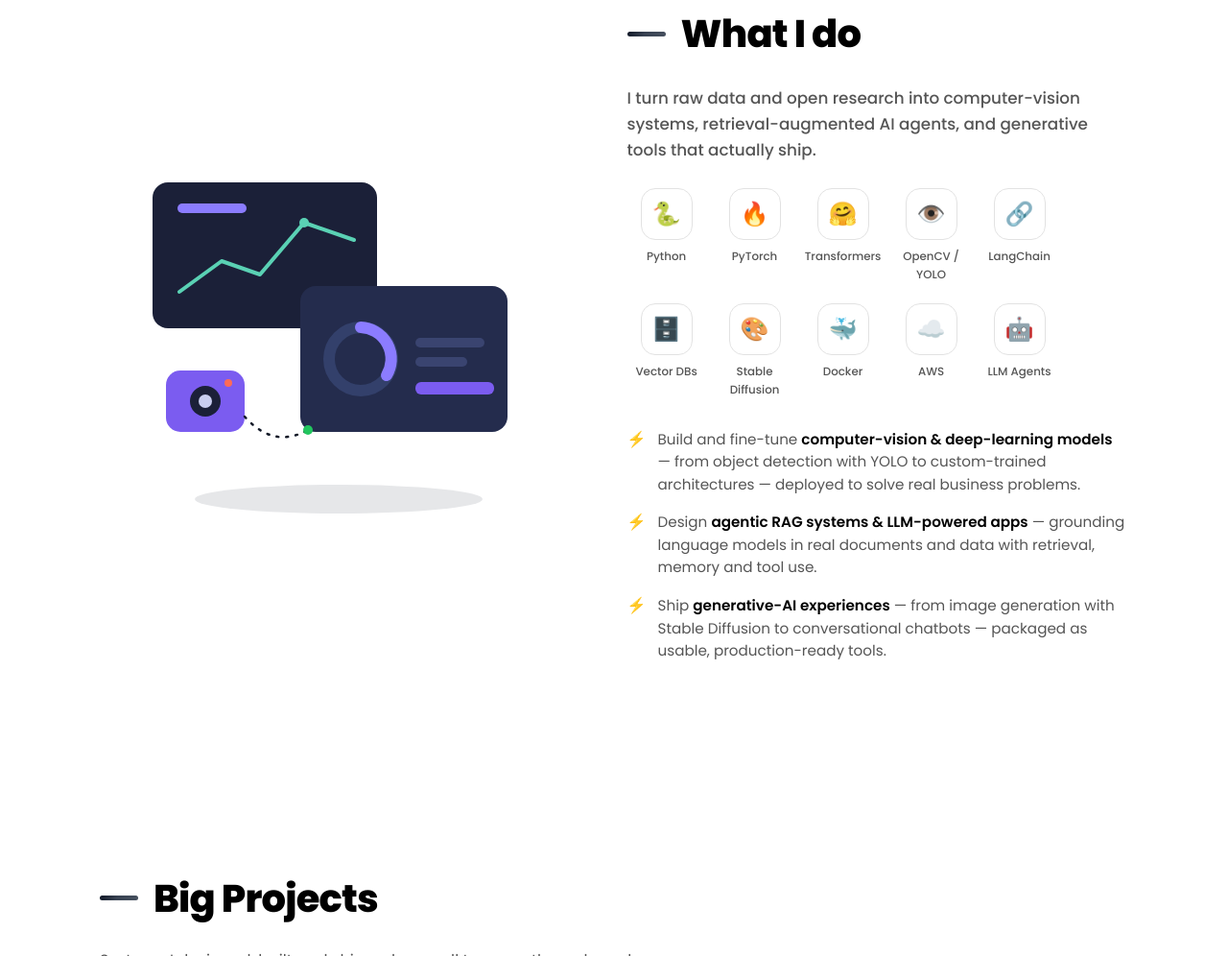
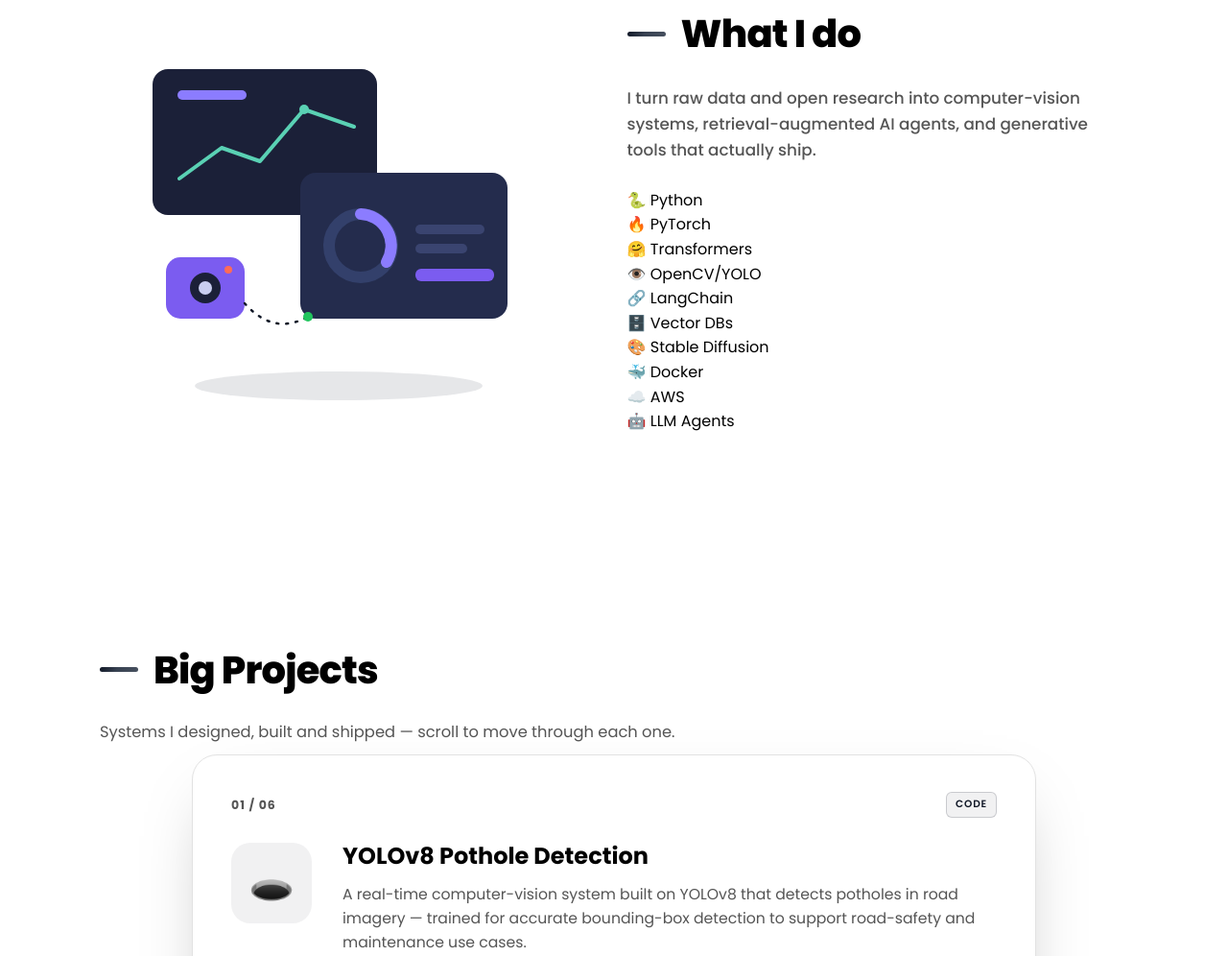
Before and after one commit to alihassan891u-lab/alihassan891u-lab.github.io, a plain HTML site: page index.html in a window 1280 px wide. Shown: the part 1012-2008 px from the top of the page at 96% size. Drawn offline with Linux system fonts and the light colour scheme.

Commit message:
Update portfolio page with approved version

```diff
--- a/index.html
+++ b/index.html
@@ -75,10 +75,7 @@
   </div>
 </section>
 
-<!-- ============ WHAT I DO ============ -->
-<!-- REGENERATE: icon-grid tiles (pick 8-10 tools/skills matching the person's niche, with fitting emoji),
-     the 3 do-bullets (rewrite around their actual work), and the typed headline sentence
-     (edit the data-text="..." attribute below — the JS reads it automatically, no script edit needed). -->
+<!-- ============ SKILLS / WHAT I DO ============ -->
 <section id="skills" class="wrap reveal">
   <div class="skills-grid">
     <div class="skills-art">
@@ -102,26 +99,63 @@
         <circle cx="188" cy="302" r="5" fill="#22C55E"/>
       </svg>
     </div>
+
     <div class="skills-content">
       <div class="eyebrow">What I do</div>
       <p class="headline" id="typeline" data-text="I turn raw data and open research into computer-vision systems, retrieval-augmented AI agents, and generative tools that actually ship."><span id="typetarget"></span><span class="type-caret"></span></p>
-      <div class="icon-grid">
-        <div class="ic-tile"><span class="ic">🐍</span><span class="ic-lbl">Python</span></div>
-        <div class="ic-tile"><span class="ic">🔥</span><span class="ic-lbl">PyTorch</span></div>
-        <div class="ic-tile"><span class="ic">🤗</span><span class="ic-lbl">Transformers</span></div>
-        <div class="ic-tile"><span class="ic">👁️</span><span class="ic-lbl">OpenCV / YOLO</span></div>
-        <div class="ic-tile"><span class="ic">🔗</span><span class="ic-lbl">LangChain</span></div>
-        <div class="ic-tile"><span class="ic">🗄️</span><span class="ic-lbl">Vector DBs</span></div>
-        <div class="ic-tile"><span class="ic">🎨</span><span class="ic-lbl">Stable Diffusion</span></div>
-        <div class="ic-tile"><span class="ic">🐳</span><span class="ic-lbl">Docker</span></div>
-        <div class="ic-tile"><span class="ic">☁️</span><span class="ic-lbl">AWS</span></div>
-        <div class="ic-tile"><span class="ic">🤖</span><span class="ic-lbl">LLM Agents</span></div>
+
+      <div class="layers-container" id="layersContainer">
+        <div class="layer-wrapper" style="--layer-index: 0">
+          <div class="layer" style="--layer-color: hsl(240, 80%, 60%)">
+            <span class="layer-label">🐍 Python</span>
+          </div>
+        </div>
+        <div class="layer-wrapper" style="--layer-index: 1">
+          <div class="layer" style="--layer-color: hsl(250, 75%, 55%)">
+            <span class="layer-label">🔥 PyTorch</span>
+          </div>
+        </div>
+        <div class="layer-wrapper" style="--layer-index: 2">
+          <div class="layer" style="--layer-color: hsl(260, 70%, 50%)">
+            <span class="layer-label">🤗 Transformers</span>
+          </div>
+        </div>
+        <div class="layer-wrapper" style="--layer-index: 3">
+          <div class="layer" style="--layer-color: hsl(270, 65%, 55%)">
+            <span class="layer-label">👁️ OpenCV/YOLO</span>
+          </div>
+        </div>
+        <div class="layer-wrapper" style="--layer-index: 4">
+          <div class="layer" style="--layer-color: hsl(280, 60%, 60%)">
+            <span class="layer-label">🔗 LangChain</span>
+          </div>
+        </div>
+        <div class="layer-wrapper" style="--layer-index: 5">
+          <div class="layer" style="--layer-color: hsl(290, 75%, 50%)">
+            <span class="layer-label">🗄️ Vector DBs</span>
+          </div>
+        </div>
+        <div class="layer-wrapper" style="--layer-index: 6">
+          <div class="layer" style="--layer-color: hsl(300, 70%, 55%)">
+            <span class="layer-label">🎨 Stable Diffusion</span>
+          </div>
+        </div>
+        <div class="layer-wrapper" style="--layer-index: 7">
+          <div class="layer" style="--layer-color: hsl(310, 65%, 50%)">
+            <span class="layer-label">🐳 Docker</span>
+          </div>
+        </div>
+        <div class="layer-wrapper" style="--layer-index: 8">
+          <div class="layer" style="--layer-color: hsl(320, 80%, 55%)">
+            <span class="layer-label">☁️ AWS</span>
+          </div>
+        </div>
+        <div class="layer-wrapper" style="--layer-index: 9">
+          <div class="layer" style="--layer-color: hsl(330, 75%, 60%)">
+            <span class="layer-label">🤖 LLM Agents</span>
+          </div>
+        </div>
       </div>
-      <ul class="do-bullets">
-        <li><span class="b-ic">⚡</span><span>Build and fine-tune <b>computer-vision &amp; deep-learning models</b> — from object detection with YOLO to custom-trained architectures — deployed to solve real business problems.</span></li>
-        <li><span class="b-ic">⚡</span><span>Design <b>agentic RAG systems &amp; LLM-powered apps</b> — grounding language models in real documents and data with retrieval, memory and tool use.</span></li>
-        <li><span class="b-ic">⚡</span><span>Ship <b>generative-AI experiences</b> — from image generation with Stable Diffusion to conversational chatbots — packaged as usable, production-ready tools.</span></li>
-      </ul>
     </div>
   </div>
 </section>
@@ -505,6 +539,59 @@ if(intro){
     if(!reduced) setInterval(tick,700);
   }
 })();
+
+/* ============ LAYERS ANIMATOR ============ */
+class LayersAnimator {
+  constructor() {
+    this.container = document.getElementById('layersContainer');
+    if (!this.container) return;
+
+    this.layers = [...this.container.querySelectorAll('.layer-wrapper')];
+    this.prefersReduced = matchMedia('(prefers-reduced-motion: reduce)').matches;
+    this.isAnimated = false;
+
+    this.init();
+  }
+
+  init() {
+    if (this.prefersReduced) {
+      this.animateAllLayers();
+      return;
+    }
+
+    const observer = new IntersectionObserver(
+      entries => {
+        if (entries[0].isIntersecting && !this.isAnimated) {
+          this.animateLayersStaggered();
+          this.isAnimated = true;
+          observer.disconnect();
+        }
+      },
+      { threshold: 0.3 }
+    );
+
+    observer.observe(this.container);
+  }
+
+  animateAllLayers() {
+    this.layers.forEach(layer => {
+      layer.classList.add('layer-visible');
+    });
+  }
+
+  animateLayersStaggered() {
+    this.layers.forEach((layer, index) => {
+      setTimeout(() => {
+        layer.classList.add('layer-visible');
+      }, index * 80);
+    });
+  }
+}
+
+/* ============ INIT ============ */
+document.addEventListener('DOMContentLoaded', () => {
+  new LayersAnimator();
+});
 </script>
 </body>
 </html>
```
